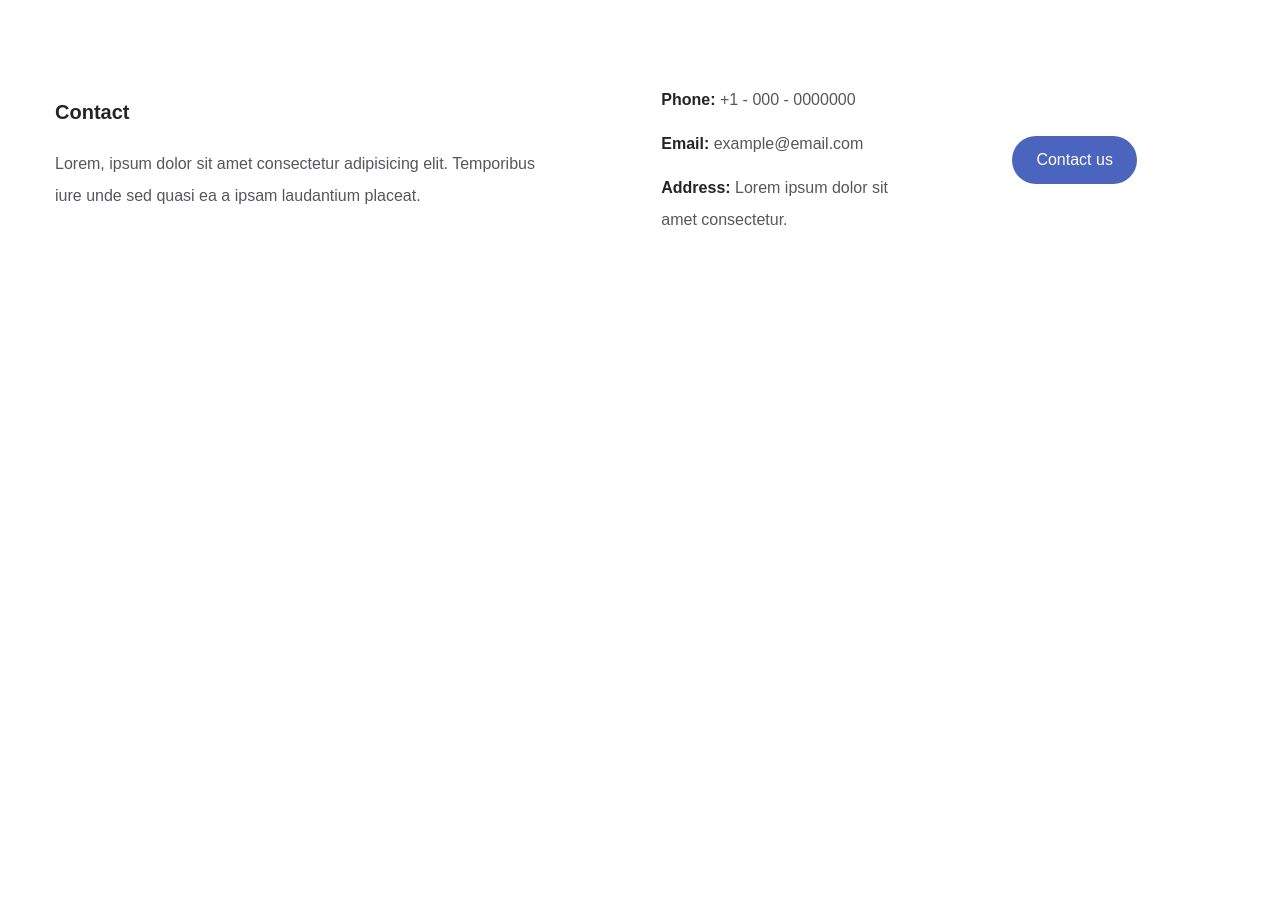
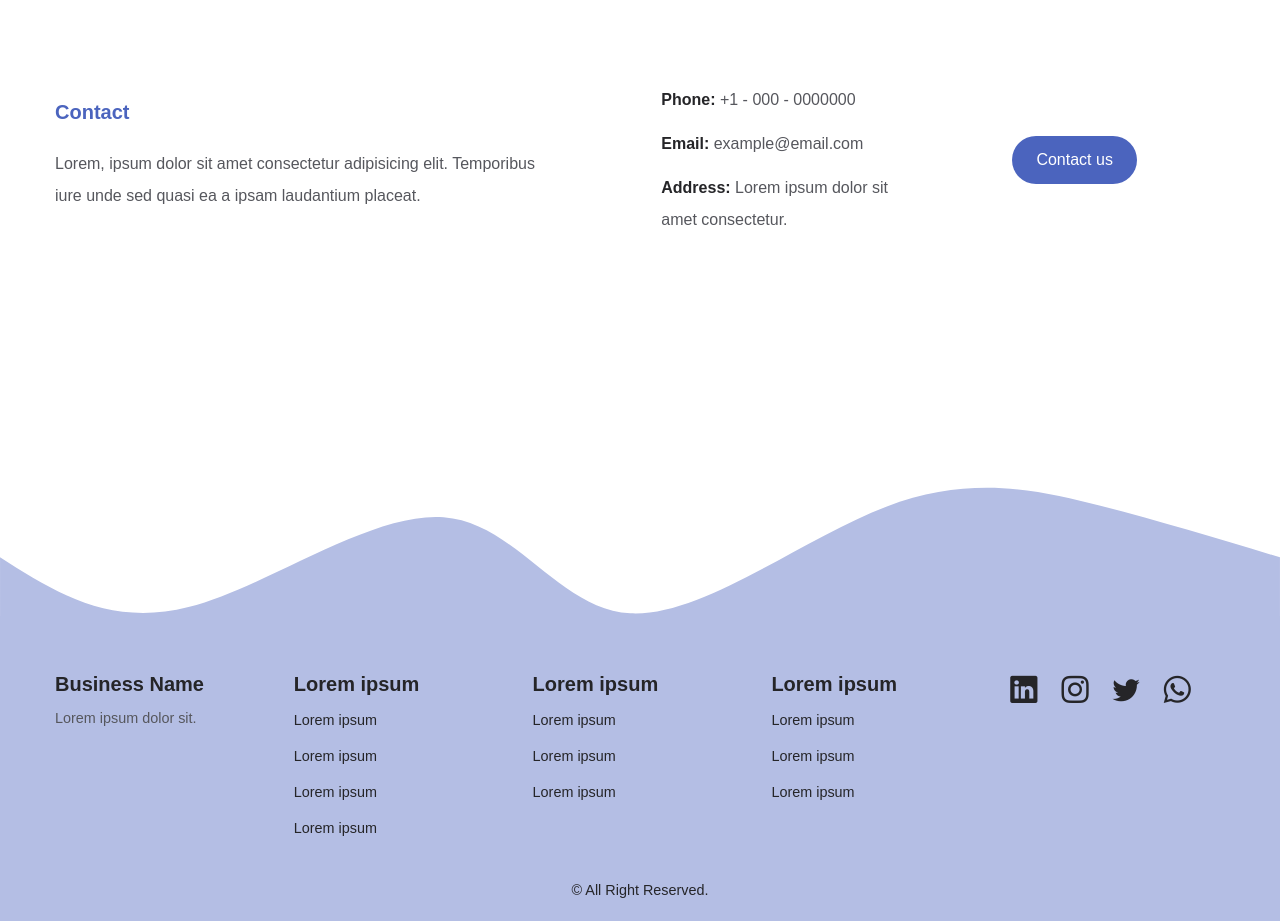
Before and after one commit to nanekx89/single-page-small-business-web-application, a website: page index.html in a window 1280 px wide. Shown: the part 2412-3333 px from the top of the page. Before the commit the page ends 2712 px from the top, so only its background shows below. Drawn offline with nearby package versions, Linux system fonts and the light colour scheme; files whose address does not match are found by name; a web font is replaced by a local one.

Commit message:
creation and styling of the footer section

```diff
--- a/index.html
+++ b/index.html
@@ -198,6 +198,64 @@
             </div>
         </section>
 
+        <section class="wave" id="wave">
+            <svg class="wave__svg" viewBox="0 0 1440 217" xmlns="http://www.w3.org/2000/svg"><path d="M 0,400 L 0,150 C 61.561538461538476,189.33076923076922 123.12307692307695,228.66153846153844 212,206 C 300.87692307692305,183.33846153846156 417.0692307692308,98.68461538461537 499,105 C 580.9307692307692,111.31538461538463 628.6,208.6 709,213 C 789.4,217.4 902.530769230769,128.91538461538462 997,93 C 1091.469230769231,57.08461538461538 1167.2769230769231,73.73846153846154 1238,92 C 1308.7230769230769,110.26153846153846 1374.3615384615384,130.13076923076923 1440,150 L 1440,400 L 0,400 Z"></path></svg>
+        </section>
+
+        <footer class="footer section">
+            <div class="footer__container container">
+                <article class="footer__content">
+                    <a href="#" class="footer__logo">Business Name</a>
+                    <p class="footer__description">Lorem ipsum dolor sit.</p>
+                </article>
+
+                <article class="footer__content">
+                    <h3 class="footer__title">Lorem ipsum</h3>
+                    <ul class="footer__links">
+                        <li><a href="#" class="footer__link">Lorem ipsum</a></li>
+                        <li><a href="#" class="footer__link">Lorem ipsum</a></li>
+                        <li><a href="#" class="footer__link">Lorem ipsum</a></li>
+                        <li><a href="#" class="footer__link">Lorem ipsum</a></li>
+                    </ul>
+                </article>
+
+                <article class="footer__content">
+                    <h3 class="footer__title">Lorem ipsum</h3>
+                    <ul class="footer__links">
+                        <li><a href="#" class="footer__link">Lorem ipsum</a></li>
+                        <li><a href="#" class="footer__link">Lorem ipsum</a></li>
+                        <li><a href="#" class="footer__link">Lorem ipsum</a></li>
+                    </ul>
+                </article>
+
+                <article class="footer__content">
+                    <h3 class="footer__title">Lorem ipsum</h3>
+                    <ul class="footer__links">
+                        <li><a href="#" class="footer__link">Lorem ipsum</a></li>
+                        <li><a href="#" class="footer__link">Lorem ipsum</a></li>
+                        <li><a href="#" class="footer__link">Lorem ipsum</a></li>
+                    </ul>
+                </article>
+
+                <article class="footer__social">
+                    <a href="#" class="footer__social-link">
+                        <i class="bi bi-linkedin"></i>
+                    </a>
+                    <a href="#" class="footer__social-link">
+                        <i class="bi bi-instagram"></i>
+                    </a>
+                    <a href="#" class="footer__social-link">
+                        <i class="bi bi-twitter"></i>
+                    </a>
+                    <a href="#" class="footer__social-link">
+                        <i class="bi bi-whatsapp"></i>
+                    </a>
+                </article>
+            </div>
+
+            <p class="footer__copy">&#169; All Right Reserved.</p>
+        </footer>
+
         <script src="./node_modules/jquery/dist/jquery.js"></script>
         <script src="./src/js/app.js"></script>
     </body>
--- a/src/scss/_contact.scss
+++ b/src/scss/_contact.scss
@@ -1,6 +1,10 @@
 .contact {
     &__container {
         padding-bottom: 3rem;
+    }
+
+    &__title {
+        color: var(--primary-color);
     }
 
     &__description {
--- /dev/null
+++ b/src/scss/_footer.scss
@@ -0,0 +1,50 @@
+.footer {
+    background: var(--primary-color-lighten);
+    padding: 3rem 0 1rem 0;
+
+    &__container {
+        row-gap: 2rem;
+    }
+
+    &__logo,
+    &__title {
+        font-size: 1.25rem;
+        font-weight: bold;
+    }
+
+    &__logo {
+        margin-bottom: 0.75rem;
+        color: var(--title-color);
+    }
+
+    &__description,
+    &__link {
+        font-size: 0.9rem;
+    }
+
+    &__link {
+        color: var(--title-color);
+    }
+
+    &__links {
+        display: grid;
+        row-gap: 0.25rem;
+    }
+
+    &__social {
+        display: flex;
+        column-gap: 1.5rem;
+
+        &-link {
+            font-size: 1.5rem;
+            color: var(--title-color);
+        }
+    }
+
+    &__copy {
+        margin-top: 2rem;
+        text-align: center;
+        font-size: 0.9rem;
+        color: var(--title-color);
+    }
+}
--- a/src/scss/_mediaqueries.scss
+++ b/src/scss/_mediaqueries.scss
@@ -7,6 +7,10 @@
     .contact__container {
         grid-template-columns: repeat(2, 1fr);
         align-items: center;
+    }
+
+    .footer__container {
+        grid-template-columns: repeat(2, 1fr);
     }
 
     .home {
@@ -95,4 +99,26 @@
     .contact__container {
         grid-template-columns: 3fr 1.5fr 1.25fr;
     }
+
+    .wave {
+        display: block;
+    }
+
+    .footer {
+        &__container {
+            grid-template-columns: repeat(5, 1fr);
+        }
+
+        &__social {
+            &-link {
+                font-size: 1.7rem;
+            }
+        }
+    }
 }
+
+@media screen and (min-width: 1577px) {
+    .wave {
+        margin: 0;
+    }
+}
--- /dev/null
+++ b/src/scss/_wave.scss
@@ -0,0 +1,23 @@
+.wave {
+    display: none;
+    padding: 0;
+    margin: 7rem 0 0 0;
+
+    &__svg {
+        width: 100%;
+        padding: 0 !important;
+        margin: 0 !important;
+        position: relative;
+        z-index: -2;
+        transform: translateY(12px);
+        -webkit-transform: translateY(12px);
+        -moz-transform: translateY(12px);
+        -ms-transform: translateY(12px);
+        -o-transform: translateY(12px);
+    }
+
+    path{
+        fill: var(--primary-color-lighten);
+        fill-opacity: "1";
+    }
+}
--- a/src/scss/styles.scss
+++ b/src/scss/styles.scss
@@ -9,4 +9,6 @@
 @import "services";
 @import "app";
 @import "contact";
+@import "wave";
+@import "footer";
 @import "mediaqueries";
```
Also changed, not shown: src/css/styles.css, 1 other file.
